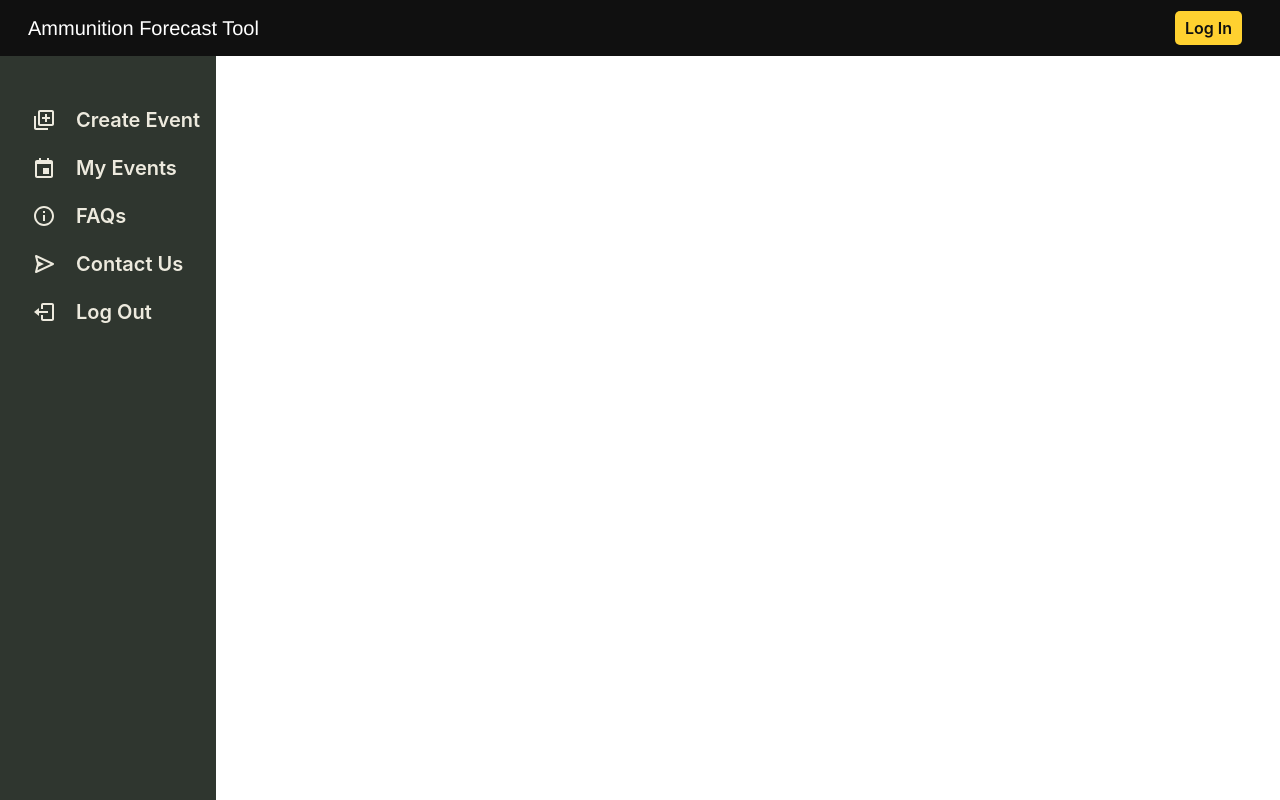
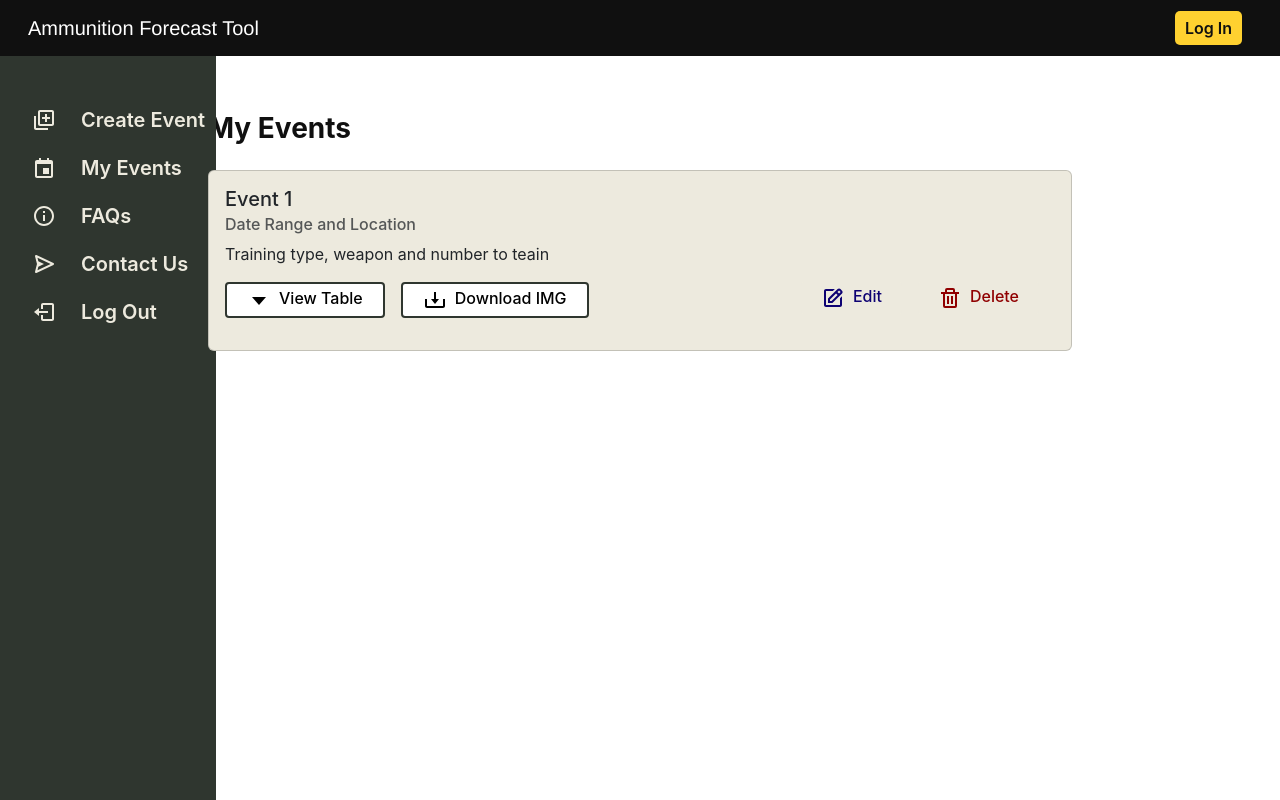
Before and after one commit to jessicawengUX/inf385t, a React (Create React App) app in the folder client/: page /myevents in a window 1280 px wide. Built offline with nearby package versions, Linux system fonts and the light colour scheme.

Commit message:
added myevent component and added in app.js,  unpdated navbar minor error, and updated style.css for myevent component

```diff
--- a/client/src/App.js
+++ b/client/src/App.js
@@ -13,6 +13,7 @@ import Login from "./components/login";
 import Register from "./components/register";
 import Form from "./components/form";
 import Table from "./components/table";
+import Myevents from "./components/myevents";
 
  const App = () => {
  return (
@@ -27,6 +28,7 @@ import Table from "./components/table";
             <Route exact path="/" element={<Form/>} />
             <Route path="/app" element={<Form />} />
             <Route path="/table" element={<Table />} />
+            <Route path="/myevents" element={<Myevents />} />
             <Route path="/register" element={<Register />} />
             <Route path="/login" element={<Login />} />
         </Routes>
--- /dev/null
+++ b/client/src/components/myevents.js
@@ -0,0 +1,62 @@
+import React, { useState } from "react";
+//import { Route, Routes } from "react-router-dom";
+
+//import icons in react (BiTargetLock, BiCalendar, BiCaretUp)
+import { BiDownload, BiTrash, BiCaretDown, BiEdit} from "react-icons/bi";
+import "bootstrap/dist/css/bootstrap.css";
+import "./style.css";
+
+export default function Myevents() {
+  const [collapsibleOpen, setCollapsibleOpen] = useState(false);
+
+  const toggleCollapsible = () => {
+    setCollapsibleOpen(!collapsibleOpen);
+  };
+
+
+  const spacing = '0.5';
+
+    return (
+      <div className="container mt-main">
+        <h3 className="mb-4">My Events</h3>
+        <div className="card event-card">
+          <div className="card-body">
+            <h5 className="card-title">Event 1</h5>
+            <h6 className="card-subtitle mb-2 text-body-secondary">Date Range and Location</h6>
+            <p className="card-text">Training type, weapon and number to teain</p>
+
+            <p className="gap-1">
+              <div className='d-flex justify-content-between'>
+                <div className="flex-row">
+                  <button className="btn btn-event" onClick={toggleCollapsible}>
+                  <BiCaretDown size={24} style={{marginRight:spacing+'rem'}} />
+                  View Table
+                  </button>
+                  <button className="btn btn-event">
+                  <BiDownload size={24} style={{marginRight:spacing+'rem'}} />
+                  Download IMG
+                  </button>
+                </div>
+                <div className="flex-row-reverse">
+                  <button className="btn btn-edit">
+                  <BiEdit size={24} style={{marginRight:spacing+'rem'}} />
+                  Edit
+                  </button>
+                  <button className="btn btn-delete">
+                  <BiTrash size={24} style={{marginRight:spacing+'rem'}} />
+                  Delete
+                  </button>
+                </div>
+              </div>
+              </p>
+              <div className={`collapse ${collapsibleOpen ? 'show' : ''}`}>
+                <div className="card card-body">
+                  The table image
+                </div>
+              </div>
+              </div>
+            </div>
+
+      </div>
+    );
+  }
--- a/client/src/components/navbar.js
+++ b/client/src/components/navbar.js
@@ -11,7 +11,7 @@ import { NavLink } from "react-router-dom";
 export default function Navbar() {
  return (
     <nav role="main" id="navbar" className="navbar navbar-expand-lg navbar-dark --black">
-        <div class="container-fluid">
+        <div className="container-fluid">
             <a id="brandfont" className="navbar-brand ms-3" href="/../index_home.html">Ammunition Forecast Tool</a>
         <div>
             <ul className="navbar-nav navi-pills me-3">
--- a/client/src/components/sidebar.js
+++ b/client/src/components/sidebar.js
@@ -3,40 +3,16 @@ import React, { useRef, useState, useEffect } from "react";
 //import react icon will need to put'npm install react-icons' in the client folder
 //library in https://react-icons.github.io/react-icons/search?q=Bilog
 import { BiAddToQueue, BiCalendarEvent, BiInfoCircle, BiSend, BiLogOut } from "react-icons/bi";
+import { NavLink } from "react-router-dom";
 
 import "bootstrap/dist/css/bootstrap.css";
 import "./style.css";
 
-// We import NavLink to utilize the react router.
-import { NavLink } from "react-router-dom";
-
 export default function Sidebar() {
   const mySidebarRef = useRef(null);
   const [mini, setMini] = useState(true);
-
-    useEffect(() => {
-      const mySidebar = mySidebarRef.current;
-
-      const handleMouseEnter = () => {
-        toggleSidebar(true);
-      };
-
-      const handleMouseLeave = () => {
-        toggleSidebar(false);
-      };
-
-      mySidebar.addEventListener("mouseenter", handleMouseEnter);
-      mySidebar.addEventListener("mouseleave", handleMouseLeave);
-
-      return () => {
-        mySidebar.removeEventListener("mouseenter", handleMouseEnter);
-        mySidebar.removeEventListener("mouseleave", handleMouseLeave);
-      };
-    }, [mini]);
-
   const toggleSidebar = (isMouseEnter) => {
     const mySidebar = mySidebarRef.current;
-
     if (isMouseEnter && !mini) {
       mySidebar.style.width = "13.5rem";
       setMini(true);
@@ -45,39 +21,54 @@ export default function Sidebar() {
       setMini(false);
     }
   };
-
+  useEffect(() => {
+    const mySidebar = mySidebarRef.current;
+    const handleMouseEnter = () => {
+      toggleSidebar(true);
+    };
+    const handleMouseLeave = () => {
+      toggleSidebar(false);
+    };
+    mySidebar.addEventListener("mouseenter", handleMouseEnter);
+    mySidebar.addEventListener("mouseleave", handleMouseLeave);
+    return () => {
+      mySidebar.removeEventListener("mouseenter", handleMouseEnter);
+      mySidebar.removeEventListener("mouseleave", handleMouseLeave);
+    };
+  }, [mini, toggleSidebar]);
+  const spacing = '1.25';
   return (
     <nav role="Side" className="sidebar" id="mySidebar" ref={mySidebarRef}>
-      <ol className="nav text-left .active-link">
+      <ol className="nav text-left">
         <li>
-            <NavLink to="/app">
-            <BiAddToQueue size={24} style={{marginRight:'1.25rem'}} />
+          <NavLink to="/app" activeClassName="active-link">
+            <BiAddToQueue size={24} style={{ marginRight: spacing +'em' }} />
             <span>Create Event</span>
           </NavLink>
         </li>
         <li>
-            <NavLink to="/myevents">
-            <BiCalendarEvent size={24} style={{marginRight:'1.25rem'}} />
+          <NavLink to="/myevents" exact activeClassName="active-link">
+            <BiCalendarEvent size={24} style={{ marginRight: spacing+'em' }} />
             <span>My Events</span>
           </NavLink>
         </li>
-        <li className="logo-details">
-          <a href="#">
-            <BiInfoCircle size={24} style={{marginRight:'1.25rem'}} />
+        <li>
+          <NavLink to="#" activeClassName="active-link">
+            <BiInfoCircle size={24} style={{ marginRight: spacing +'em'}} />
             <span>FAQs</span>
-          </a>
+          </NavLink>
         </li>
         <li>
-          <a href="/../index_home.html#contact-bg">
-            <BiSend size={24} style={{marginRight:'1.25rem'}} />
+          <NavLink to="/../index_home.html#contact-bg" role="link" activeClassName="active-link">
+            <BiSend size={24} style={{ marginRight: spacing+'em' }} />
             <span>Contact Us</span>
-          </a>
+          </NavLink>
         </li>
         <li>
-          <a href="#">
-            <BiLogOut size={24} style={{marginRight:'1.25rem'}} />
+          <NavLink to="/app" role="link">
+            <BiLogOut size={24} style={{ marginRight: spacing+'em' }} />
             <span>Log Out</span>
-          </a>
+          </NavLink>
         </li>
       </ol>
     </nav>
--- a/client/src/components/style.css
+++ b/client/src/components/style.css
@@ -39,6 +39,12 @@ body {
   text-align: left;
 }
 
+/* this is for the top margin of each page */
+.mt-main{
+  margin-top: 7em;
+}
+
+/*Navbar*/
 #navbar {
   position: fixed;
   top: 0;
@@ -81,13 +87,6 @@ body {
   transition: 0.5s;
 }
 
-/*need to expend the main content
-#main {
-transition: margin-left .5s;
-padding: 16px;
-margin-left: 85px;
-}*/
-
 .sidebar a{
   border-radius: 0.5rem 0rem 0rem 0.5rem;
   padding: 0.75rem 6rem 0.75rem 0.75rem;
@@ -101,23 +100,14 @@ margin-left: 85px;
 
 .sidebar a:hover{
   color: var(--green);
-  background-color: #c1bcac;
+  background-color: var(--beige);
 }
 
 
-.active-link a{
-  border-radius: 0.5rem 0rem 0rem 0.5rem;
-  padding: 0.75rem 6rem 0.75rem 0.75rem;
-  text-decoration: none;
-  font-size: 1.25rem;
-  font-weight: 600;
-  line-height: normal;
-  display:flex;
-  color: var(--beige);        /* Text color for the active link */
-  background-color: var(--beige); /* Background color for the active link */
+.nav .active-link{
+  color: var(--green) !important;        /* Text color for the active link */
+  background-color: var(--beige) !important; /* Background color for the active link */
 }
-
-
 
 /* Progress Line */
 .progress-line {
@@ -193,6 +183,36 @@ margin-left: 85px;
   background-color: var(--yellow); /* This style will be applied to the active button */
 }
 
+/*Buttons used in event cards*/
+.btn-event {
+  font-size: 1rem;
+  padding: 4px 20px; /* Add padding to create space around the text */
+  margin-right:1rem;
+  border-radius: 4px;
+  border-color: var(--green);
+  background-color: #fff;
+  font-weight: 500;
+}
+
+.btn-edit {
+  font-size: 1rem;
+  padding: 4px 20px; /* Add padding to create space around the text */
+  margin-right:1rem;
+  color:rgb(14, 2, 115);
+  border-style: none;
+  border-radius: 4px;
+  font-weight: 500;
+}
+.btn-delete {
+  font-size: 1rem;
+  padding: 4px 20px; /* Add padding to create space around the text */
+  margin-right:1rem;
+  color:#900000;
+  border-style: none;
+  border-radius: 4px;
+  font-weight: 500;
+}
+
 /* Form Section */
 .form-label1, .form-label2 {
   font-weight: bold;
@@ -259,3 +279,23 @@ h1 {
 }
 
 /*The above part are for login and registration page*/
+
+
+/* Styles specificlly for Myevents*/
+.event-card{
+  width: 54rem;
+  flex-shrink: 0;
+  background-color: var(--beige);
+}
+
+.collapsible-container {
+  display: flex;
+  gap: 1rem;
+}
+
+.collapsible-content {
+  margin-top: 1rem;
+  padding: 1rem;
+  background-color: #f0f0f0;
+  border: 1px solid #ccc;
+}
```
Lines whose indentation alone changed are shown as unchanged.
